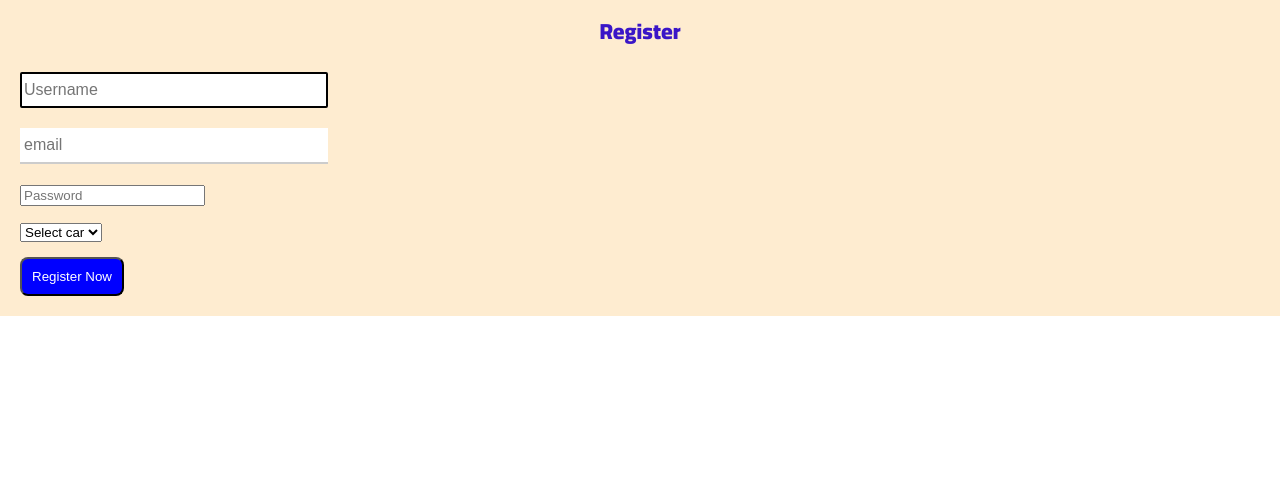
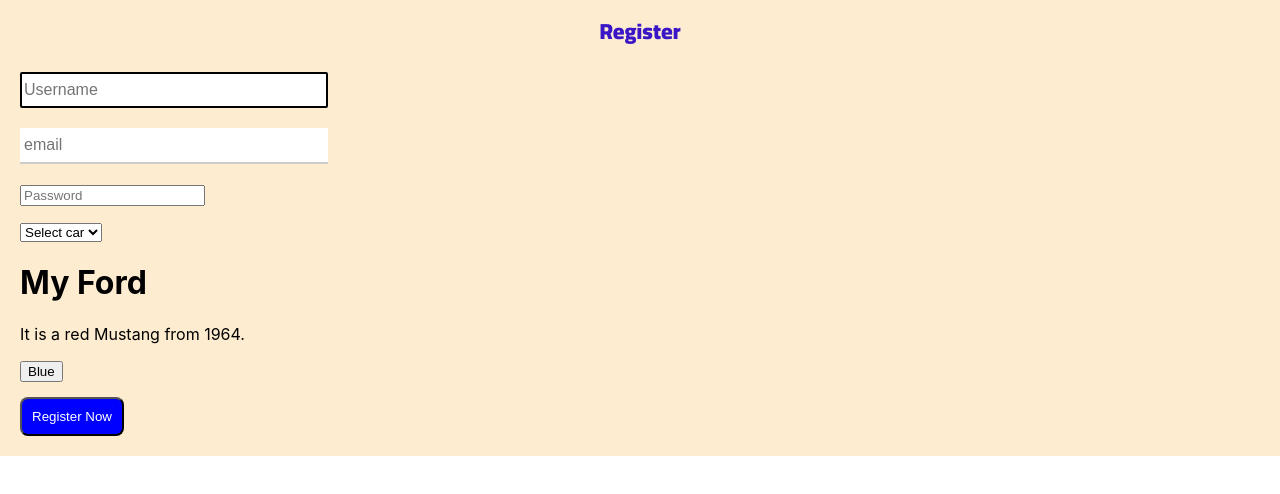
Before and after one commit to AbdallahDafa/abdallah-learn-react-app, a React (Create React App) app: page / in a window 1280 px wide. Shown: the top 494 px of the page. Built offline with nearby package versions, Linux system fonts and the light colour scheme.

Commit message:
CarExampleUpdateColor

```diff
--- a/src/auth/register/page.js
+++ b/src/auth/register/page.js
@@ -96,6 +96,9 @@ export function RegisterScreen() {
         </select>
         <div style={ { margin: "15px"  }}/>
 
+        <div>{ CarExampleUpdateColor() }</div>
+        <div style={ { margin: "15px"  }}/>
+
 
         <button className={styleBtn.buttonPrimary} onClick={handleSubmit}>
           Register Now
@@ -105,3 +108,36 @@ export function RegisterScreen() {
     </div>
   );
 }
+
+
+
+
+function CarExampleUpdateColor() {
+  const [car, setCar] = useState({
+    brand: "Ford",
+    model: "Mustang",
+    year: "1964",
+    color: "red"
+  });
+
+  const updateColor = () => {
+    console.info("updateColor() - beore edition: ", { car });
+    setCar(previousState => {
+      return { ...previousState, color: "blue" }
+    });
+    console.info("updateColor() - after edit object: ", { car });
+  }
+
+  return (
+    <>
+      <h1>My {car.brand}</h1>
+      <p>
+        It is a {car.color} {car.model} from {car.year}.
+      </p>
+      <button
+        type="button"
+        onClick={updateColor}
+      >Blue</button>
+    </>
+  )
+}
```
